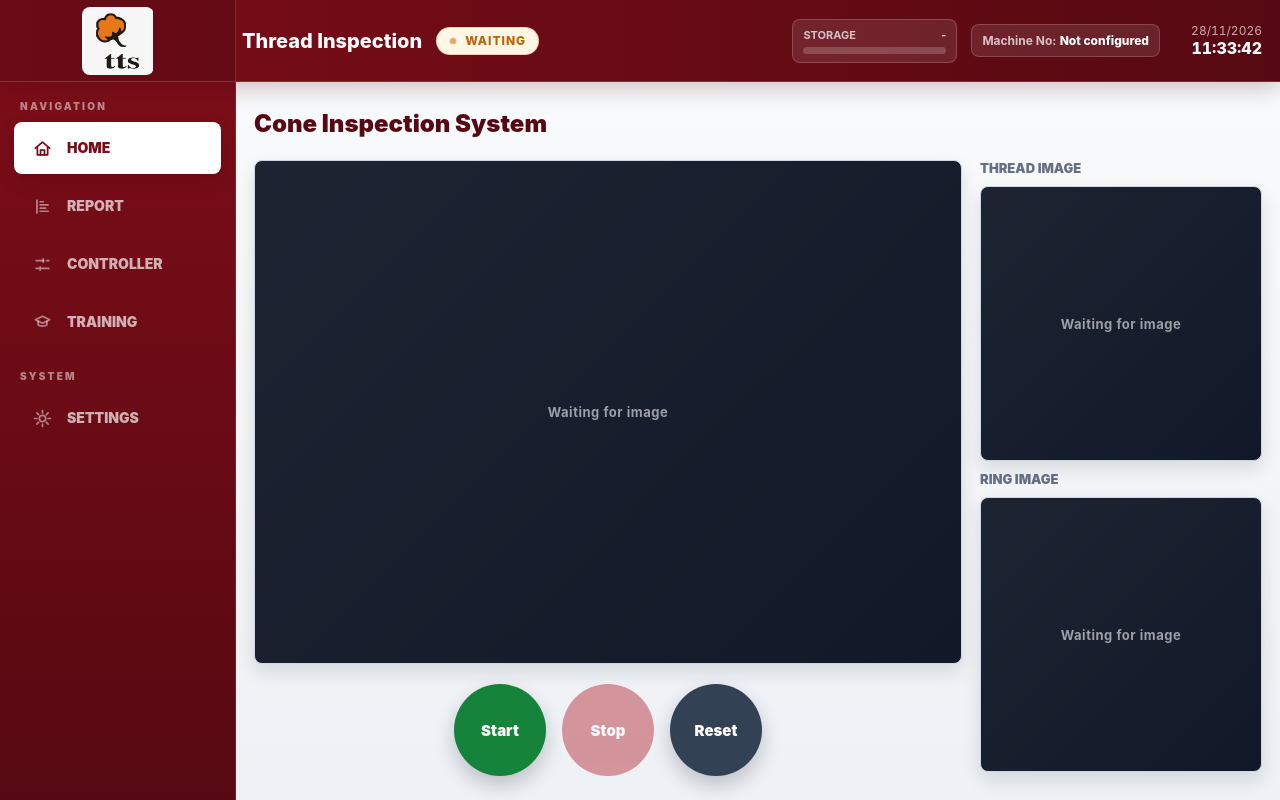
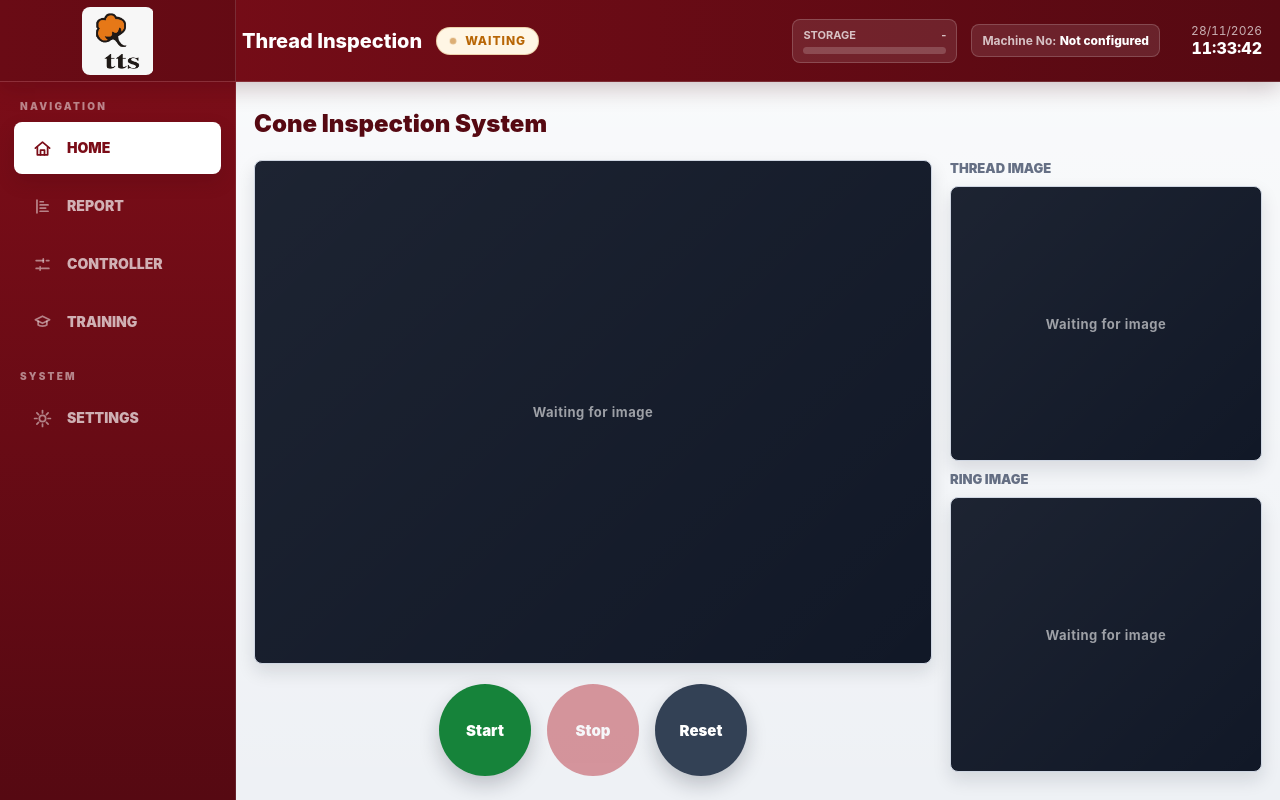
Before and after one commit to akash08bct-byte/cone-new, a Python web app: template frontend_files/templates/index.html in a window 1280 px wide. Run offline with Jinja, Linux system fonts and the light colour scheme; the template is opened without the code that fills it, so the values that code supplies are empty; some libraries are stand-ins or nearby versions.

Commit message:
Update button layout: adjust grid column width in button styling

```diff
--- a/frontend_files/assets/css/index.css
+++ b/frontend_files/assets/css/index.css
@@ -383,7 +383,7 @@ button {
   min-height: 0;
   flex: 1;
   display: grid;
-  grid-template-columns: minmax(420px, 1fr) 300px;
+  grid-template-columns: minmax(420px, 1fr) 330px;
 }
 
 .right-panel {
```
